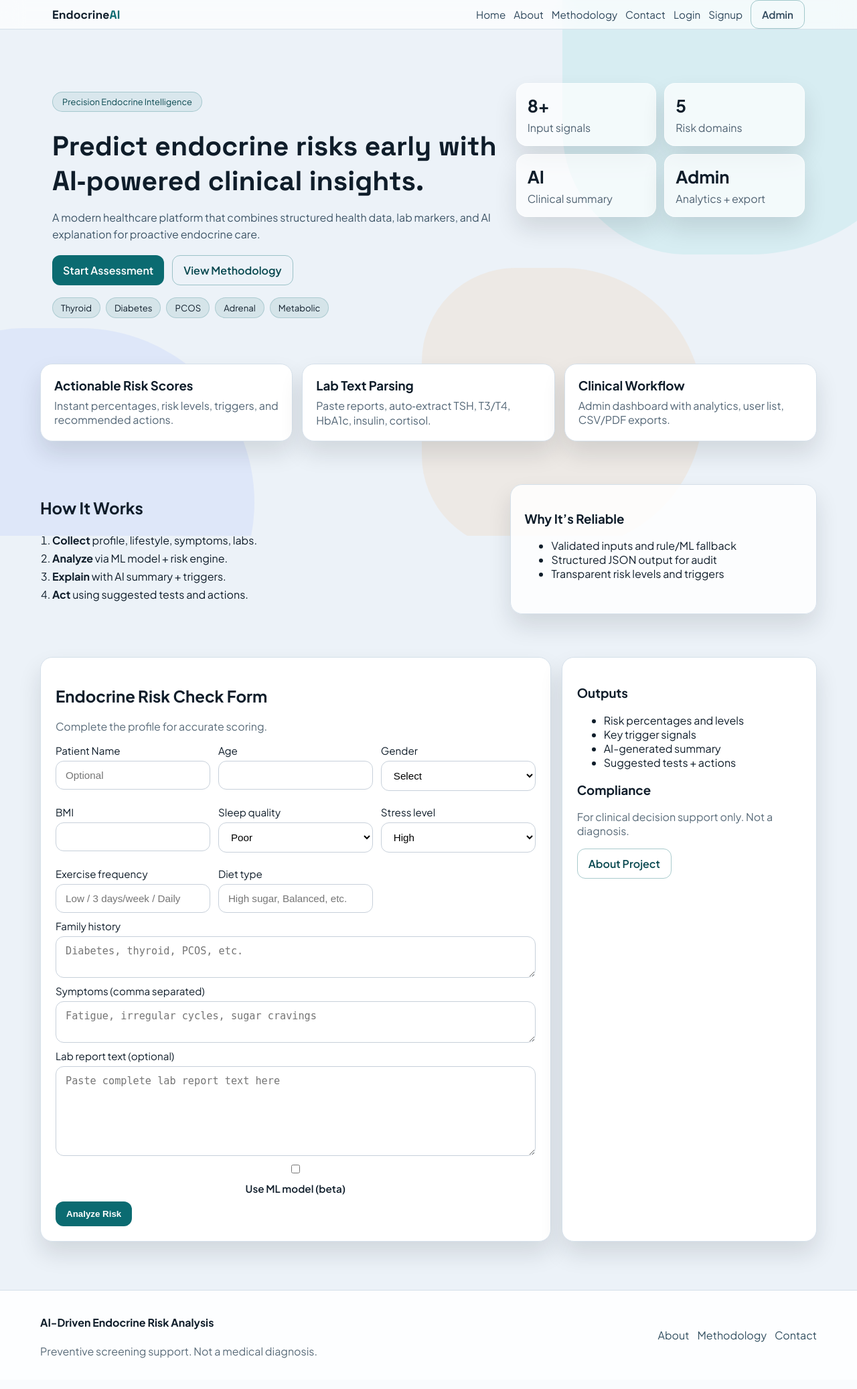
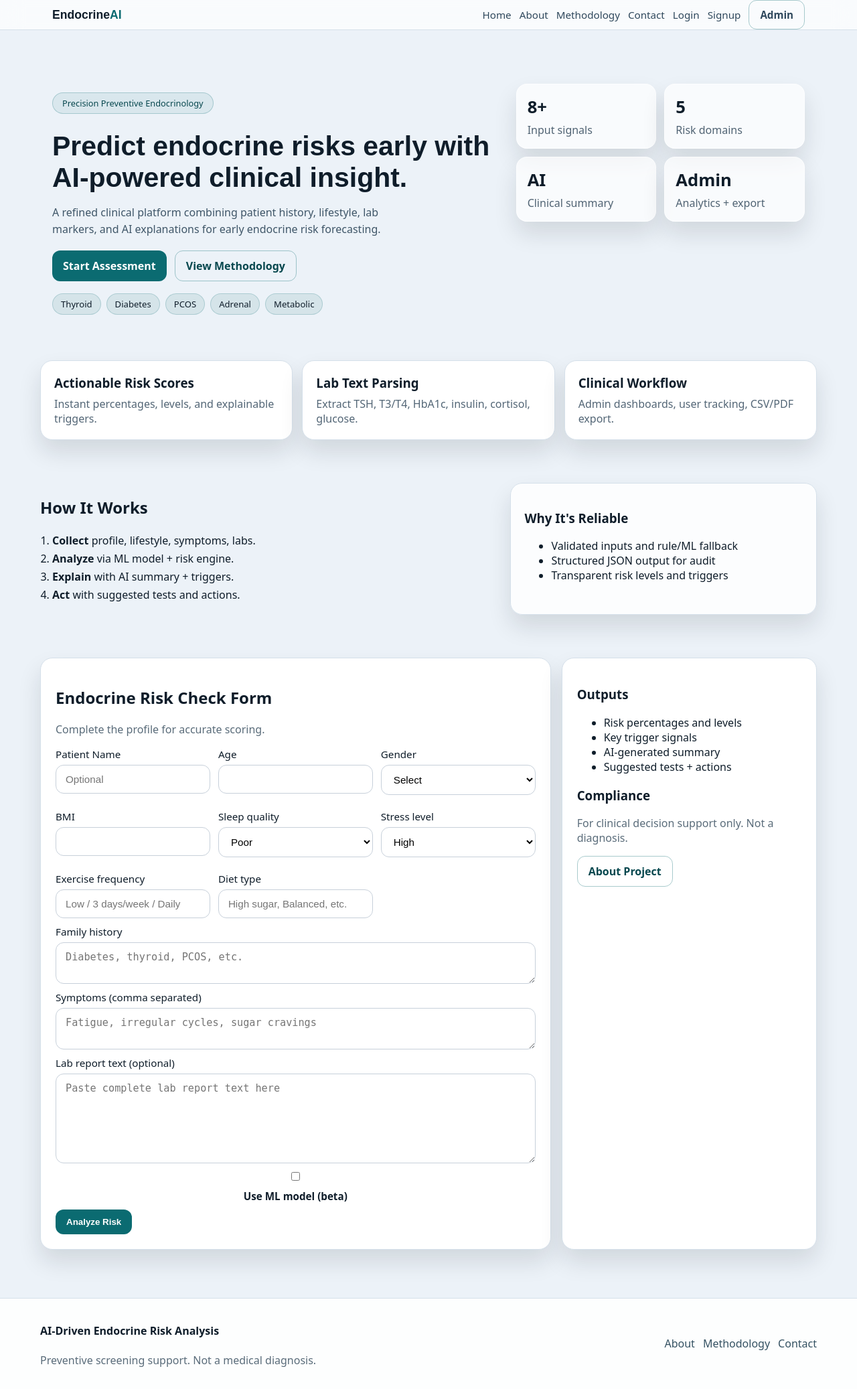
Before and after one commit to endocrineai-hub/endocrine-ai, a Flask app: page / in a window 1280 px wide. Shown: the whole page at 67% size. Before the commit the page ends 2028 px from the top, so only its background shows below. Run offline with Flask 3, Linux system fonts and the light colour scheme.

Commit message:
Refresh UI to a modern clinical-luxe style with cleaner typography and layout

```diff
--- a/backend/templates/index.html
+++ b/backend/templates/index.html
@@ -3,10 +3,10 @@
 {% block content %}
 <section class="hero">
   <div class="container hero-grid">
-    <div class="hero-copy reveal">
-      <p class="pill">Precision Endocrine Intelligence</p>
-      <h1>Predict endocrine risks early with AI‑powered clinical insights.</h1>
-      <p class="lead">A modern healthcare platform that combines structured health data, lab markers, and AI explanation for proactive endocrine care.</p>
+    <div class="hero-copy">
+      <p class="pill">Precision Preventive Endocrinology</p>
+      <h1>Predict endocrine risks early with AI-powered clinical insight.</h1>
+      <p class="lead">A refined clinical platform combining patient history, lifestyle, lab markers, and AI explanations for early endocrine risk forecasting.</p>
       <div class="cta-row">
         <a class="btn" href="#assessment">Start Assessment</a>
         <a class="btn btn-ghost" href="/methodology">View Methodology</a>
@@ -16,16 +16,16 @@
       </div>
     </div>
     <div class="hero-stack">
-      <div class="glass-card reveal" style="animation-delay:0.1s">
+      <div class="glass-card">
         <h3>8+</h3><p>Input signals</p>
       </div>
-      <div class="glass-card reveal" style="animation-delay:0.2s">
+      <div class="glass-card">
         <h3>5</h3><p>Risk domains</p>
       </div>
-      <div class="glass-card reveal" style="animation-delay:0.3s">
+      <div class="glass-card">
         <h3>AI</h3><p>Clinical summary</p>
       </div>
-      <div class="glass-card reveal" style="animation-delay:0.4s">
+      <div class="glass-card">
         <h3>Admin</h3><p>Analytics + export</p>
       </div>
     </div>
@@ -34,33 +34,33 @@
 
 <section class="container section">
   <div class="feature-grid">
-    <article class="feature-card reveal">
+    <article class="feature-card">
       <h3>Actionable Risk Scores</h3>
-      <p>Instant percentages, risk levels, triggers, and recommended actions.</p>
+      <p>Instant percentages, levels, and explainable triggers.</p>
     </article>
-    <article class="feature-card reveal" style="animation-delay:0.1s">
+    <article class="feature-card">
       <h3>Lab Text Parsing</h3>
-      <p>Paste reports, auto‑extract TSH, T3/T4, HbA1c, insulin, cortisol.</p>
+      <p>Extract TSH, T3/T4, HbA1c, insulin, cortisol, glucose.</p>
     </article>
-    <article class="feature-card reveal" style="animation-delay:0.2s">
+    <article class="feature-card">
       <h3>Clinical Workflow</h3>
-      <p>Admin dashboard with analytics, user list, CSV/PDF exports.</p>
+      <p>Admin dashboards, user tracking, CSV/PDF export.</p>
     </article>
   </div>
 </section>
 
 <section class="container section split">
-  <div class="reveal">
+  <div>
     <h2>How It Works</h2>
     <ol class="timeline">
       <li><strong>Collect</strong> profile, lifestyle, symptoms, labs.</li>
       <li><strong>Analyze</strong> via ML model + risk engine.</li>
       <li><strong>Explain</strong> with AI summary + triggers.</li>
-      <li><strong>Act</strong> using suggested tests and actions.</li>
+      <li><strong>Act</strong> with suggested tests and actions.</li>
     </ol>
   </div>
-  <div class="glass-panel reveal" style="animation-delay:0.1s">
-    <h3>Why It’s Reliable</h3>
+  <div class="glass-panel">
+    <h3>Why It's Reliable</h3>
     <ul>
       <li>Validated inputs and rule/ML fallback</li>
       <li>Structured JSON output for audit</li>
@@ -71,7 +71,7 @@
 
 <main id="assessment" class="container section">
   <div class="form-layout">
-    <section class="card form-card reveal">
+    <section class="card form-card">
       <h2>Endocrine Risk Check Form</h2>
       <p class="muted">Complete the profile for accurate scoring.</p>
       <form id="assessment-form">
@@ -123,7 +123,7 @@
       </form>
     </section>
 
-    <aside class="card side-card reveal" style="animation-delay:0.15s">
+    <aside class="card side-card">
       <h3>Outputs</h3>
       <ul>
         <li>Risk percentages and levels</li>
--- a/backend/templates/public_base.html
+++ b/backend/templates/public_base.html
@@ -6,16 +6,10 @@
   <title>{{ title or 'AI Endocrine Risk Analysis' }}</title>
   <link rel="preconnect" href="https://fonts.googleapis.com" />
   <link rel="preconnect" href="https://fonts.gstatic.com" crossorigin />
-  <link href="https://fonts.googleapis.com/css2?family=Plus+Jakarta+Sans:wght@300;400;500;600;700&family=Space+Grotesk:wght@400;500;600;700&display=swap" rel="stylesheet" />
+  <link href="https://fonts.googleapis.com/css2?family=Sora:wght@300;400;500;600;700&family=IBM+Plex+Sans:wght@300;400;500;600;700&display=swap" rel="stylesheet" />
   <link rel="stylesheet" href="{{ url_for('static', filename='css/styles.css') }}" />
 </head>
 <body>
-  <div class="bg-mesh">
-    <span class="mesh mesh-a"></span>
-    <span class="mesh mesh-b"></span>
-    <span class="mesh mesh-c"></span>
-  </div>
-
   <header class="nav">
     <div class="container nav-inner">
       <a class="logo" href="{{ url_for('public.index') }}">Endocrine<span>AI</span></a>
@@ -33,7 +27,7 @@
         {% endif %}
         <a class="btn btn-ghost" href="/admin/login">Admin</a>
       </nav>
-      <button class="nav-toggle" aria-label="Toggle menu">☰</button>
+      <button class="nav-toggle" aria-label="Toggle menu">Menu</button>
     </div>
   </header>
 
```
Also changed, not shown: backend/templates/about.html (+9 -9 lines), backend/templates/contact.html (+8 -7 lines), backend/templates/methodology.html (+7 -6 lines).
